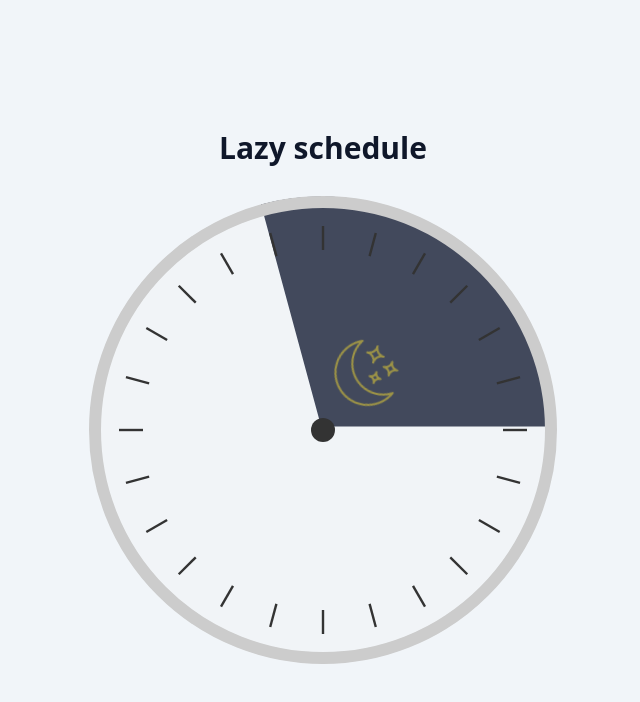
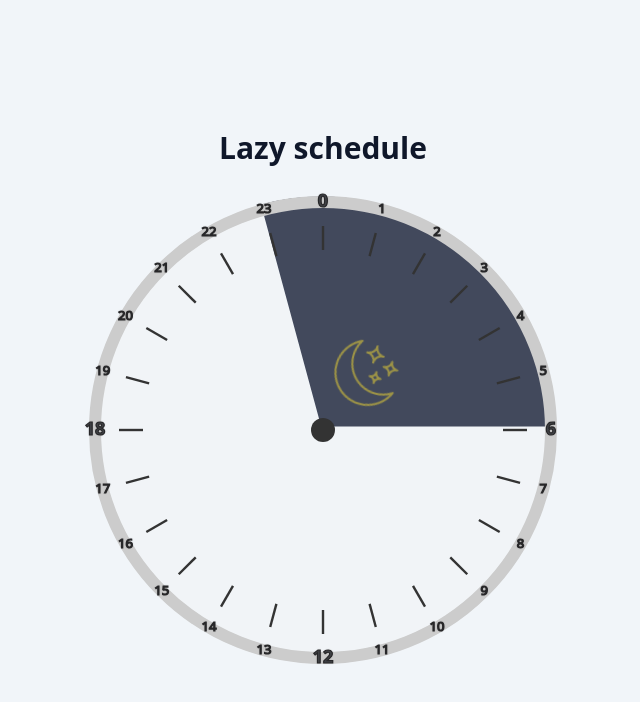
Before and after one commit to veefa/lazy-schedule-app, a React (Vite) app: page / in a window 1280 px wide. Shown: the top 702 px of the page, without its empty margins (317-957 px from the left). Built offline with nearby package versions, Linux system fonts and the light colour scheme.

Commit message:
Adding 24-hour numbers around the outer circle of your SVG clock

```diff
--- a/src/components/FaceClock.tsx
+++ b/src/components/FaceClock.tsx
@@ -52,6 +52,29 @@ const FaceClock: React.FC = () => {
         stroke="#ccc"
         strokeWidth="10"
       />
+      <g stroke="#272729" strokeWidth="1">
+        {[...Array(24)].map((_, i) => {
+          const angle = (i / 24) * 2 * Math.PI; // convert to radians
+          const radius = 190; // adjust for your clock size
+          const x = 200 + radius * Math.sin(angle); // 200 = centerX
+          const y = 200 - radius * Math.cos(angle); // 200 = centerY
+
+          return (
+            <text
+              fontWeight={i % 6 === 0 ? "bold" : "normal"}
+              fontSize={i % 6 === 0 ? 15 : 11}
+              key={i}
+              x={x}
+              y={y}
+              textAnchor="middle"
+              dominantBaseline="middle"
+              fill="#44464a"
+              style={{ textShadow: "0 0 2px rgba(0, 0, 0, 0.1)" }}>
+              {i}
+            </text>
+          );
+        })}
+      </g>
 
       {/* Center dot */}
       <circle cx="200" cy="200" r="10" fill="#333" />
```
